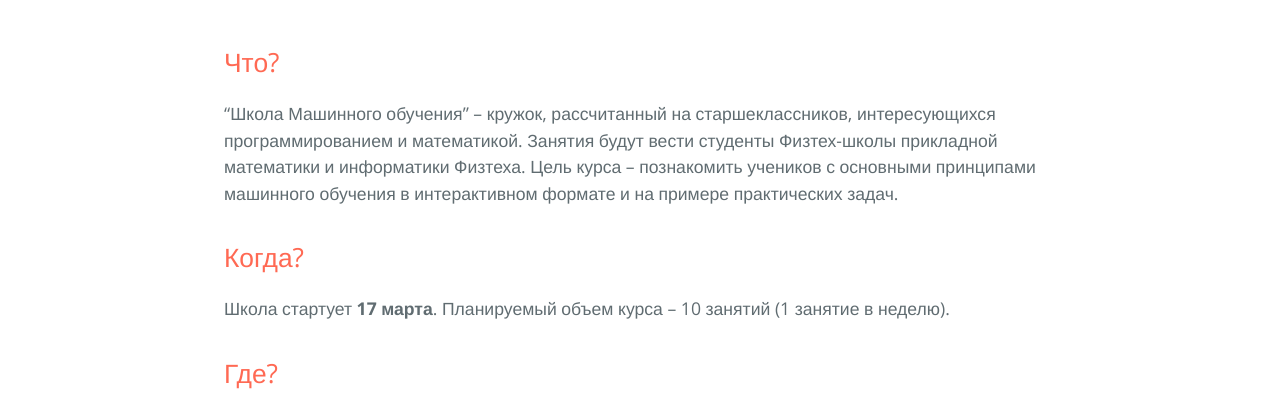
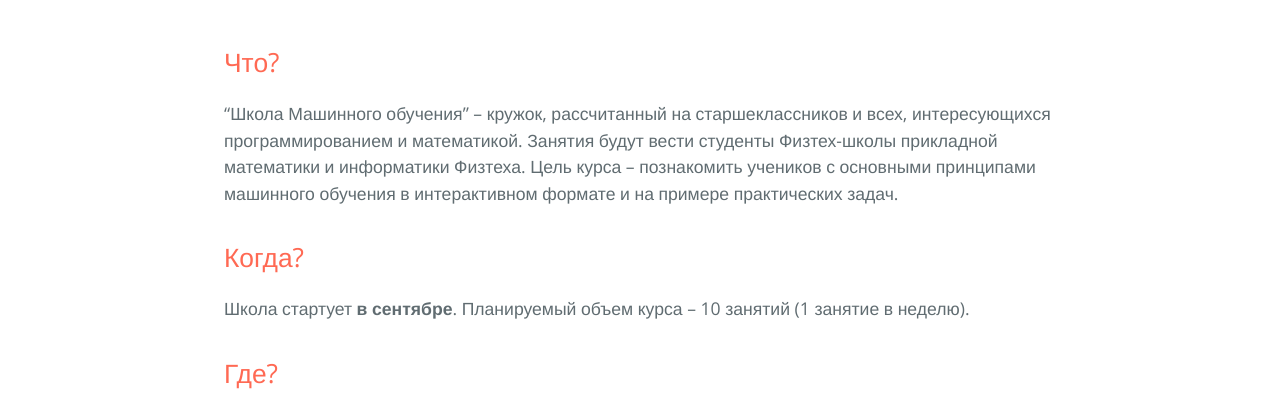
Before and after one commit to miptmlschool/miptmlschool.github.io, a Jekyll site: the page built from index.md, in a window 1280 px wide. Shown: the part 646-1054 px from the top of the page. Built offline with Jekyll 4.4.1, drawn with Linux system fonts in a browser that asks for light colours; our own code applies the rules of GitHub Pages for plain Markdown files.

Commit message:
update date

```diff
--- a/index.md
+++ b/index.md
@@ -6,11 +6,11 @@ permalink: index.html
 
 ## Что?
 
-“Школа Машинного обучения” -- кружок, рассчитанный на старшеклассников, интересующихся программированием и математикой. Занятия будут вести студенты Физтех-школы прикладной математики и информатики Физтеха. Цель курса – познакомить учеников с основными принципами машинного обучения в интерактивном формате и на примере практических задач.
+“Школа Машинного обучения” -- кружок, рассчитанный на старшеклассников и всех, интересующихся программированием и математикой. Занятия будут вести студенты Физтех-школы прикладной математики и информатики Физтеха. Цель курса – познакомить учеников с основными принципами машинного обучения в интерактивном формате и на примере практических задач.
 
 ## Когда?
 
-Школа стартует **17 марта**. Планируемый объем курса – 10 занятий (1 занятие в неделю).
+Школа стартует **в сентябре**. Планируемый объем курса – 10 занятий (1 занятие в неделю).
 
 ## Где?
 
```
